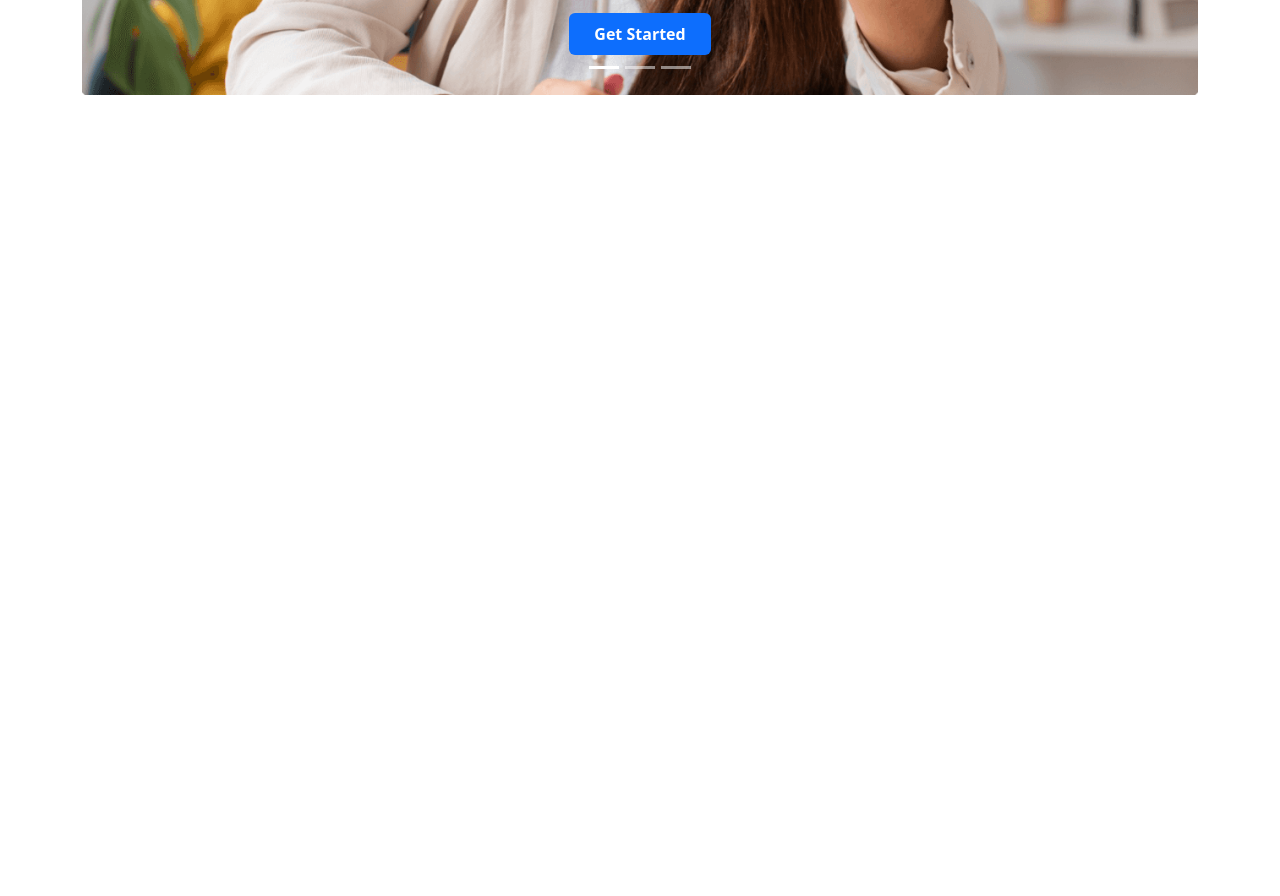
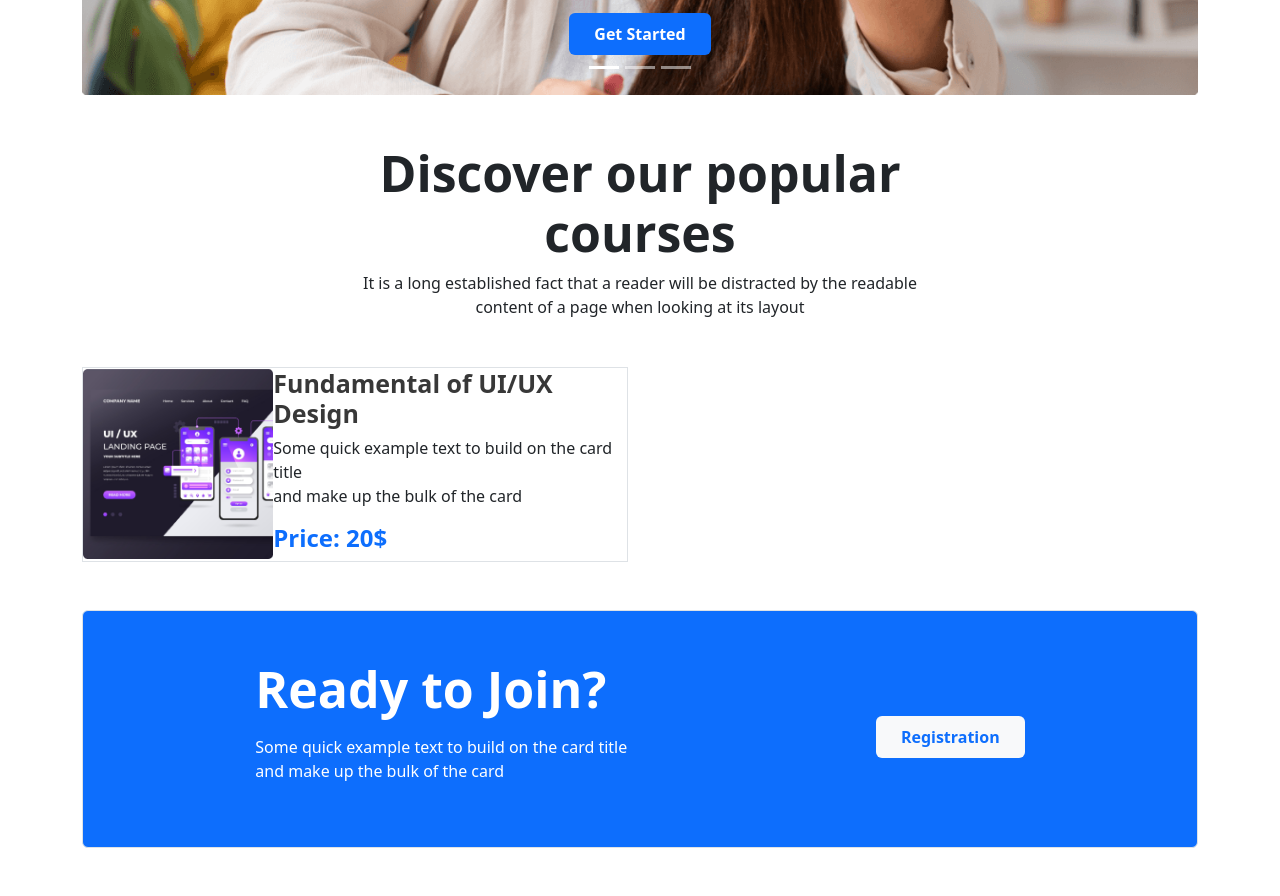
Before and after one commit to Maruf-Stack/edTech-bootstrap, a plain HTML site: page index.html in a window 1280 px wide. Shown: the part 641-1537 px from the top of the page. Before the commit the page ends 800 px from the top, so only its background shows below. Drawn offline with nearby package versions, Linux system fonts and the light colour scheme.

Commit message:
registraion section added

```diff
--- a/index.html
+++ b/index.html
@@ -7,6 +7,8 @@
     <title>edTech-website</title>
     <link href="https://cdn.jsdelivr.net/npm/bootstrap@5.2.0/dist/css/bootstrap.min.css" rel="stylesheet"
         integrity="sha384-gH2yIJqKdNHPEq0n4Mqa/HGKIhSkIHeL5AyhkYV8i59U5AR6csBvApHHNl/vI1Bx" crossorigin="anonymous">
+    <!-- css  -->
+    <link rel="stylesheet" href="style.css">
 </head>
 
 <body>
@@ -70,7 +72,7 @@
                         <div class="carousel-item active">
                             <img src="images/cover/cover-1.png" class="d-block w-100 img-fluid slider-image" alt="...">
                             <div class="carousel-caption d-md-block text-white">
-                                <h1 class="fs-1 fw-bold">Get Started Digital <br>Learning</h1>
+                                <h1>Get Started Digital <br>Learning</h1>
                                 <p>It is a long establised fact that a reader will be distracted by the readable<br>
                                     content of a page when looking at its layout</p>
                                 <button class="btn bg-primary text-white fw-semibold px-4 py-2">
@@ -81,7 +83,7 @@
                         <div class="carousel-item">
                             <img src="images/cover/cover-2.jpg" class="d-block w-100 img-fluid" alt="...">
                             <div class="carousel-caption d-md-block text-white">
-                                <h1 class="fs-1 fw-bold">Get Started Digital <br>Learning</h1>
+                                <h1>Get Started Digital <br>Learning</h1>
                                 <p>It is a long establised fact that a reader will be distracted by the readable<br>
                                     content of a page when looking at its layout</p>
                                 <button class="btn bg-primary text-white fw-semibold px-4 py-2">
@@ -92,7 +94,7 @@
                         <div class="carousel-item">
                             <img src="images/cover/cover-3.jpg" class="d-block w-100 img-fluid" alt="...">
                             <div class="carousel-caption d-md-block text-white">
-                                <h1 class="fs-1 fw-bold">Get Started Digital <br>Learning</h1>
+                                <h1>Get Started Digital <br>Learning</h1>
                                 <p>It is a long establised fact that a reader will be distracted by the readable<br>
                                     content of a page when looking at its layout</p>
                                 <button class="btn bg-primary text-white fw-semibold px-4 py-2">
@@ -116,8 +118,72 @@
         </section>
     </header>
 
+    <!-- header section end  -->
 
-    <!-- header section end  -->
+    <!-- main section start  -->
+    <main class="container my-5">
+        <section>
+            <div class="text-center my-5">
+                <h1 class="text-dark">Discover our popular <br>courses</h1>
+                <p>
+                    It is a long established fact that a reader will be distracted by the readable<br>
+                    content of a page when looking at its layout
+                </p>
+            </div>
+            </div>
+        </section>
+        <section class="course">
+            <div>
+                <div class="">
+                    <div class="row g-2 gy-4 gx-4">
+                        <div class="col-6 col-12 col-sm-12 col-md-12 col-lg-6">
+                            <div
+                                class="d-flex align-items-center justify-content-md-around flex-sm-column flex-md-row justify-content-sm-start border">
+                                <div>
+                                    <img src="images/course/course-1.png" class="img-fluid w-100" alt="">
+                                </div>
+                                <div>
+                                    <h2>Fundamental of UI/UX Design</h2>
+                                    <p>Some quick example text to build on the card title <br>
+                                        and make up the bulk of the card</p>
+                                    <h3 class="fs-4 fw-bold text-primary">Price: 20$</h3>
+                                </div>
+                            </div>
+                        </div>
+
+                    </div>
+                </div>
+        </section>
+        <section>
+            <div class="my-5">
+                <div class="row">
+                    <div class="col-12">
+                        <div
+                            class="p-5 border rounded bg-primary d-flex align-items-center justify-content-lg-around flex-md-column flex-sm-column flex-lg-row">
+                            <div class="text-white">
+                                <h1 class="mb-3">Ready to Join?</h1>
+                                <p class="mb-3">Some quick example text to build on the card title <br>
+                                    and make up the bulk of the card</p>
+                            </div>
+                            <div>
+                                <button class="btn bg-light fw-semibold px-4 py-2 text-primary mt-3">
+                                    Registration
+                                </button>
+                            </div>
+                        </div>
+
+                    </div>
+                </div>
+            </div>
+        </section>
+
+    </main>
+
+    <!-- main section end  -->
+    <!--<h2>Fundamental of UI/UX Design</h2>
+    <p>Some quick example text to build on the card title <br>
+        and make up the bulk of the card</p>
+    <h3 class="fs-4 fw-bold text-primary">Price: 20$</h3>
 
 
     <script src="https://cdn.jsdelivr.net/npm/bootstrap@5.2.0/dist/js/bootstrap.bundle.min.js"
--- a/style.css
+++ b/style.css
@@ -0,0 +1,10 @@
+h1 {
+    font-size: 50px;
+    font-weight: 700;
+}
+
+h2 {
+    font-size: 25px;
+    font-weight: 700;
+    color: rgba(0, 0, 0, 0.781);
+}
```
